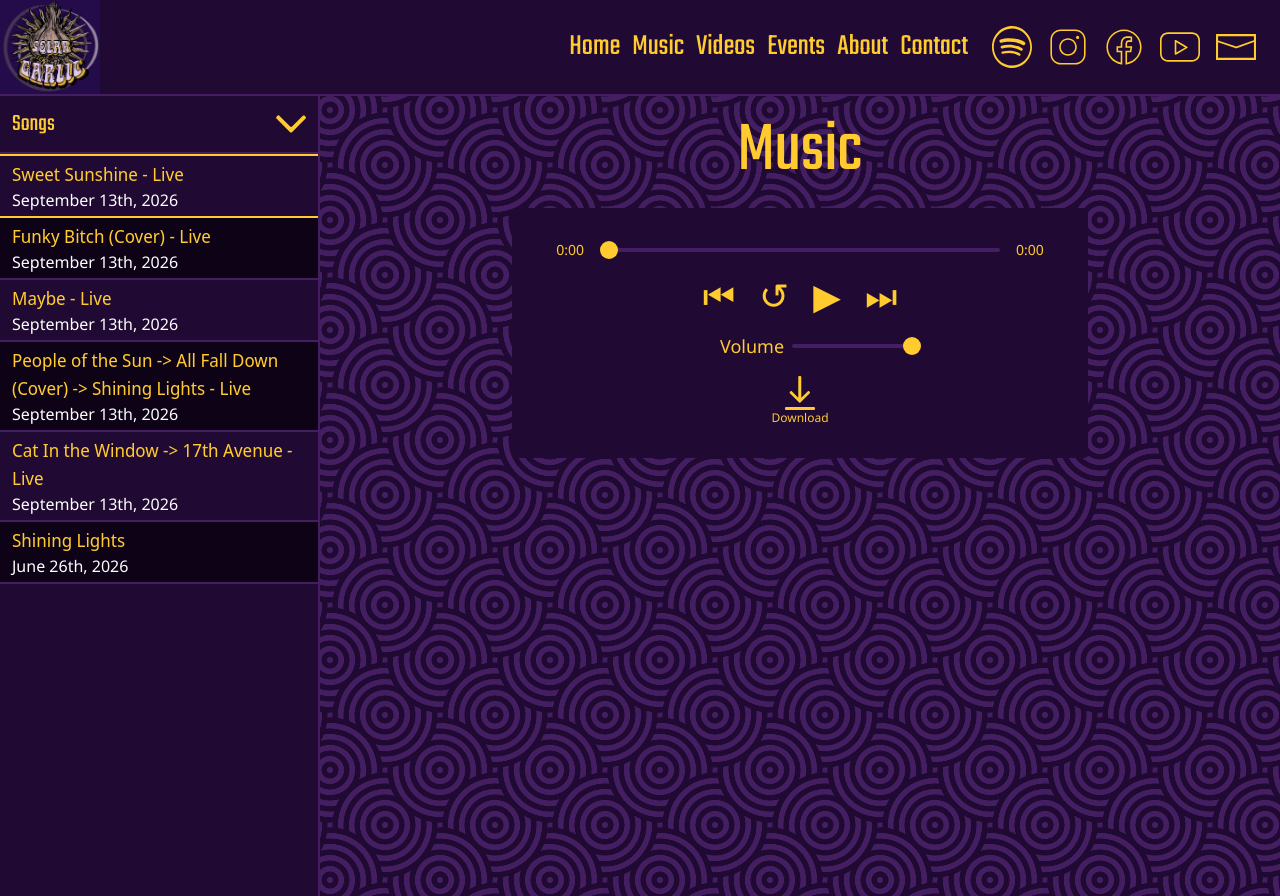
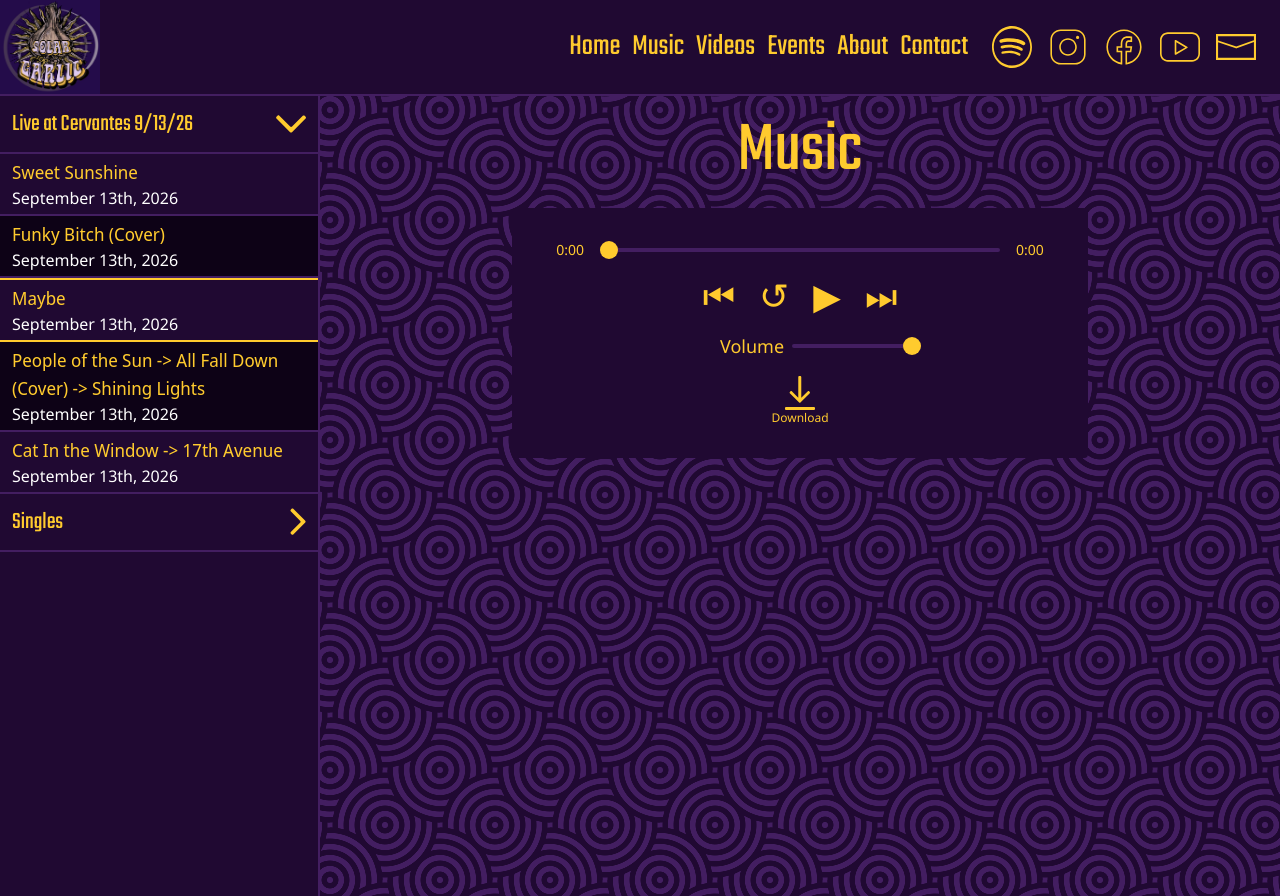
Before and after one commit to galbwe/solar-garlic-website, a Next.js app: page /music in a window 1280 px wide. Built offline with nearby package versions, Linux system fonts and the light colour scheme.

Commit message:
Make accordion groups for albums on music page

```diff
--- a/src/app/music/page.tsx
+++ b/src/app/music/page.tsx
@@ -3,7 +3,7 @@
 import { useState } from "react";
 import { format } from "date-fns";
 
-import { AUDIO_DOWNLOADS } from "@/constants";
+import { CERVANTES_RECORDINGS, SINGLES } from "@/constants";
 import Accordion from "@/components/Accordion";
 import AudioPlayer from "@/components/AudioPlayer/AudioPlayer";
 import useBreakpoint from "@/hooks/useBreakpoint";
@@ -11,18 +11,25 @@ import { teko } from "@/fonts";
 
 import { AccordionGroup, AccordionOption, AudioDownload } from "@/types";
 
-const SONGS_GROUP_ID = "songs";
+const SINGLES_GROUP_ID = "singles";
+const CERVANTES_GROUP_ID = "cervantes-2026-09-13";
 
 export default function MusicPage() {
   const { isBreakpointOrAbove, isBreakpointOrBelow } = useBreakpoint();
-  const songs = AUDIO_DOWNLOADS ?? [];
-  const defaultSong = songs.length > 0 ? songs[0] : null;
+  const singles = SINGLES ?? [];
+  const cervantesRecordings = CERVANTES_RECORDINGS ?? [];
+  const songs = [...singles, ...cervantesRecordings];
+  const defaults = songs.filter((song) => song.isDefault || false);
+  // we know the default will be in the cervantes group, so this is kinda overkill
+  const defaultSong =
+    defaults.length > 0 ? defaults[0] : songs.length > 0 ? songs[0] : null;
 
   const [selectedSongId, setSelectedSongId] = useState<string | null>(
     defaultSong?.id ?? null,
   );
   const [selectedGroupId, setSelectedGroupId] = useState<string | null>(
-    SONGS_GROUP_ID,
+    // TODO: do this dynamically instead of hard coding
+    CERVANTES_GROUP_ID,
   );
 
   const handleGroupClick = (group: AccordionGroup<null, AudioDownload>) => {
@@ -32,11 +39,18 @@ export default function MusicPage() {
     setSelectedSongId(option.id);
   };
 
-  const songsGroup: AccordionGroup<null, AudioDownload> = {
-    id: SONGS_GROUP_ID,
-    title: "Songs",
+  const cervantesGroup: AccordionGroup<null, AudioDownload> = {
+    id: CERVANTES_GROUP_ID,
+    title: "Live at Cervantes 9/13/26",
     subtext: "",
-    options: songs.map(getAccordionOption),
+    options: cervantesRecordings.map(getAccordionOption),
+  };
+
+  const singlesGroup: AccordionGroup<null, AudioDownload> = {
+    id: SINGLES_GROUP_ID,
+    title: "Singles",
+    subtext: "",
+    options: singles.map(getAccordionOption),
   };
 
   return (
@@ -44,7 +58,7 @@ export default function MusicPage() {
       <div className="flex flex-row h-screen max-h-screen w-screen">
         {isBreakpointOrAbove("xl") && (
           <Accordion
-            groups={[songsGroup]}
+            groups={[cervantesGroup, singlesGroup]}
             selectedGroupId={selectedGroupId}
             selectedOptionId={selectedSongId}
             onGroupClick={handleGroupClick}
@@ -74,7 +88,7 @@ export default function MusicPage() {
           />
           {isBreakpointOrBelow("lg") && (
             <Accordion
-              groups={[songsGroup]}
+              groups={[cervantesGroup, singlesGroup]}
               selectedGroupId={selectedGroupId}
               selectedOptionId={selectedSongId}
               onGroupClick={handleGroupClick}
--- a/src/constants.ts
+++ b/src/constants.ts
@@ -25,38 +25,41 @@ export const NAV_ITEMS = [
   { title: "Contact", href: "/contact" },
 ];
 
-export const AUDIO_DOWNLOADS = [
+export const CERVANTES_RECORDINGS = [
   {
     id: uuid4(),
-    title: "Sweet Sunshine - Live",
+    title: "Sweet Sunshine",
     date: "2026-09-13T00:00:00",
     file: "sweet-sunshine-2026-09-13.mp3",
   },
   {
     id: uuid4(),
-    title: "Funky Bitch (Cover) - Live",
+    title: "Funky Bitch (Cover)",
     date: "2026-09-13T00:00:00",
     file: "funky-bitch-2026-09-13.mp3",
   },
   {
     id: uuid4(),
-    title: "Maybe - Live",
+    title: "Maybe",
     date: "2026-09-13T00:00:00",
     file: "maybe-cervantes-2026-09-13.mp3",
+    isDefault: true,
   },
   {
     id: uuid4(),
-    title:
-      "People of the Sun -> All Fall Down (Cover) -> Shining Lights - Live",
+    title: "People of the Sun -> All Fall Down (Cover) -> Shining Lights",
     date: "2026-09-13T00:00:00",
     file: "sun-down-lights-2026-09-13.mp3",
   },
   {
     id: uuid4(),
-    title: "Cat In the Window -> 17th Avenue - Live",
+    title: "Cat In the Window -> 17th Avenue",
     date: "2026-09-13T00:00:00",
     file: "cat-17-2026-09-13.mp3",
   },
+];
+
+export const SINGLES = [
   {
     id: uuid4(),
     title: "Shining Lights",
--- a/src/types.ts
+++ b/src/types.ts
@@ -76,4 +76,5 @@ export interface AudioDownload {
   date: string;
   file: string;
   spotify?: string;
+  isDefault?: boolean;
 }
```
